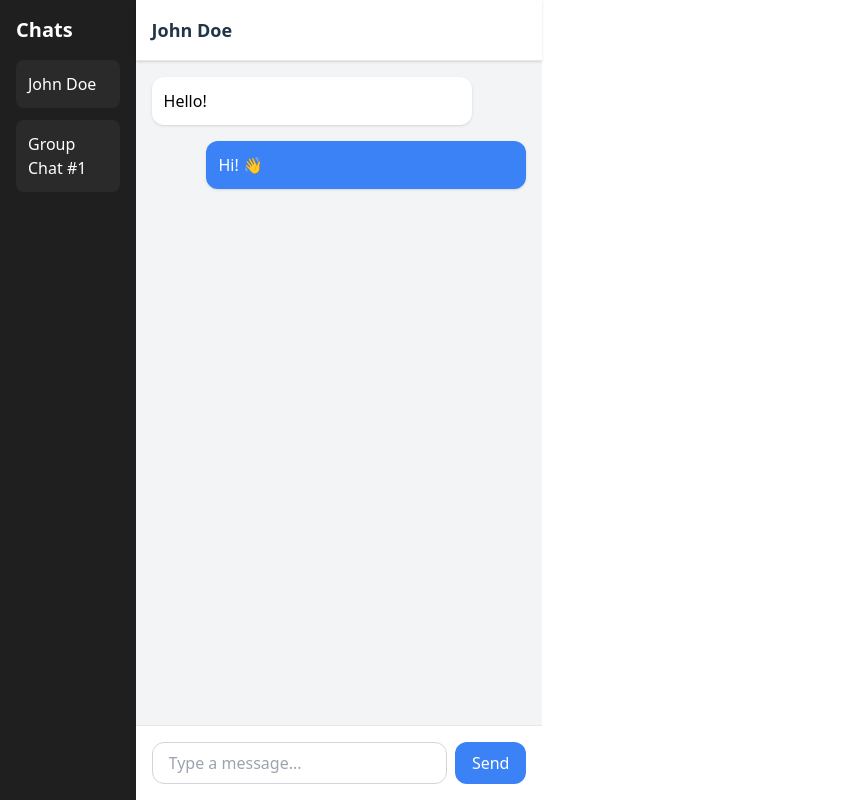
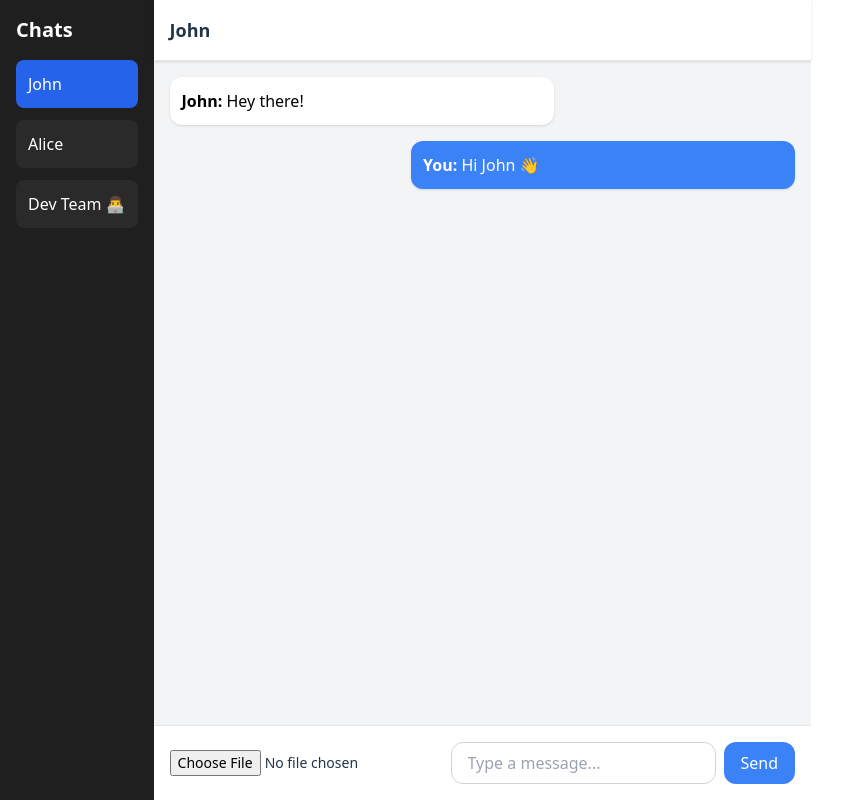
Before and after one commit to ahsan123-png/linkup-chat, a React (Vite) app: page / in a window 1280 px wide. Shown: the whole page, without its empty margins (0-858 px from the left). Built offline with nearby package versions, Linux system fonts and the light colour scheme.

Commit message:
feat: enhance chat application with Sidebar and ChatWindow components, enabling user selection and message handling

```diff
--- a/src/App.jsx
+++ b/src/App.jsx
@@ -1,16 +1,59 @@
-import { useState } from 'react'
+import { useState } from 'react';
 import Sidebar from './components/Sidebar';
 import ChatWindow from './components/ChatWindow';
 
 function App() {
+  const [selectedUser, setSelectedUser] = useState('John');
+
+  const [messages, setMessages] = useState({
+    John: [
+      { sender: 'John', text: 'Hey there!' },
+      { sender: 'You', text: 'Hi John 👋' },
+    ],
+    Alice: [
+      { sender: 'Alice', text: 'Hello!' },
+      { sender: 'You', text: 'Hi Alice!' },
+    ],
+    'Dev Team 👨‍💻': [
+      { sender: 'Alice', text: 'Hey everyone!' },
+      { sender: 'John', text: 'Good morning team' },
+      { sender: 'You', text: 'Hello 👋' },
+    ],
+  });
+
+  const [groupMembers, setGroupMembers] = useState({
+    'Dev Team 👨‍💻': ['You', 'Alice', 'John'],
+  });
+
+  const handleSend = (newMessage) => {
+    setMessages((prev) => ({
+      ...prev,
+      [selectedUser]: [...(prev[selectedUser] || []), newMessage],
+    }));
+  };
+
+  const chatList = Object.keys(messages);
+  const currentMessages = messages[selectedUser] || [];
+  const currentMembers = groupMembers[selectedUser] || [];
+
   return (
-    <>
-      <div className="flex h-screen">
-        <Sidebar />
-        <ChatWindow />
-      </div>
-    </>
-  )
+    <div className="flex h-screen">
+      <Sidebar
+        users={chatList}
+        selectedUser={selectedUser}
+        onSelectUser={setSelectedUser}
+      />
+
+      {selectedUser && (
+        <ChatWindow
+          user={selectedUser}
+          messages={currentMessages}
+          onSend={handleSend}
+          members={currentMembers}
+        />
+      )}
+    </div>
+  );
 }
 
-export default App
+export default App;
--- a/src/components/ChatWindow.jsx
+++ b/src/components/ChatWindow.jsx
@@ -1,52 +1,109 @@
 import React, { useState } from 'react';
 
-export default function ChatWindow() {
-  const [messages, setMessages] = useState([
-    { sender: 'John', text: 'Hello!' },
-    { sender: 'You', text: 'Hi! 👋' },
-  ]);
+// Props used: `user`, `messages`, `onSend`, `members`
+export default function ChatWindow({ user, messages = [], onSend, members = [] }) {
+  const [input, setInput] = useState('');
+  const [file, setFile] = useState(null);
+  const [previewUrl, setPreviewUrl] = useState('');
 
-  const [input, setInput] = useState('');
+  // 🔄 Handles file selection and generates preview URL
+  const handleFileChange = (e) => {
+    const selected = e.target.files[0];
+    if (!selected) return;
 
+    setFile(selected);
+    setPreviewUrl(URL.createObjectURL(selected));
+  };
+
+  // ✉️ Constructs the message object and calls the `onSend` prop
   const sendMessage = () => {
-    if (input.trim() === '') return;
+    if (input.trim() === '' && !file) return;
 
-    setMessages([...messages, { sender: 'You', text: input }]);
+    const message = {
+      sender: 'You',                // Static value for now
+      text: input.trim(),          // User input text
+      file: file ? previewUrl : null,  // Preview URL for image/video
+      fileType: file?.type || null,    // File MIME type (e.g., image/jpeg)
+    };
+
+    onSend(message); // 🔧 Prop function passed from parent, triggers message send logic
     setInput('');
+    setFile(null);
+    setPreviewUrl('');
   };
 
   return (
     <div className="flex flex-col flex-1 bg-gray-100">
-      {/* Header */}
+      {/* 👤 Header displaying the current user's name and group members */}
       <div className="bg-white shadow p-4 border-b">
-        <h3 className="font-semibold text-lg">John Doe</h3>
+        <div className="flex flex-col">
+          <h3 className="font-semibold text-lg">{user}</h3> {/* 🧠 `user` prop shown here */}
+          {members.length > 0 && (
+            <span className="text-sm text-gray-500">
+              Members: {members.join(', ')} {/* 👥 `members` prop used to list names */}
+            </span>
+          )}
+        </div>
       </div>
 
-      {/* Messages */}
+      {/* 💬 Message list displayed from the `messages` prop */}
       <div className="flex-1 p-4 overflow-y-auto space-y-4">
-        {messages.map((msg, index) => (
+        {messages.map((msg, index) => (   // 📦 `messages` prop iterated to render chat bubbles
           <div
             key={index}
-            className={`p-3 rounded-xl shadow max-w-xs ${
+            className={`p-3 rounded-xl shadow max-w-sm ${
               msg.sender === 'You'
                 ? 'bg-blue-500 text-white ml-auto'
                 : 'bg-white text-black'
             }`}
           >
-            {msg.text}
+            <p><strong>{msg.sender}:</strong> {msg.text}</p>
+            {msg.file && msg.fileType?.startsWith('image') && (
+              <img src={msg.file} alt="media" className="mt-2 rounded-lg max-h-48" />
+            )}
+            {msg.file && msg.fileType?.startsWith('video') && (
+              <video src={msg.file} controls className="mt-2 rounded-lg max-h-48" />
+            )}
           </div>
         ))}
       </div>
 
-      {/* Input */}
-      <div className="p-4 bg-white border-t flex items-center">
+      {/* 📝 Input section with file preview and message field */}
+      <div className="p-4 bg-white border-t flex flex-col gap-2">
+        {previewUrl && (
+          <div className="relative w-fit">
+            {file.type.startsWith('image') ? (
+              <img src={previewUrl} alt="preview" className="max-h-40 rounded-lg" />
+            ) : (
+              <video src={previewUrl} className="max-h-40 rounded-lg" controls />
+            )}
+            <button
+              className="absolute top-1 right-1 bg-red-500 text-white rounded-full px-2 text-xs"
+              onClick={() => {
+                setFile(null);
+                setPreviewUrl('');
+              }}
+            >
+              ✕
+            </button>
+          </div>
+        )}
+
+        {/* 🧾 Text and file inputs for message creation */}
+        <div className="flex items-center gap-2">
+          <input
+            type="file"
+            accept="image/*,video/*"
+            onChange={handleFileChange}
+            className="text-sm"
+          />
           <input
             type="text"
             placeholder="Type a message..."
-          className="flex-1 border border-gray-300 rounded-xl px-4 py-2 outline-none mr-2"
+            className="flex-1 border border-gray-300 rounded-xl px-4 py-2 outline-none"
             value={input}
             onChange={(e) => setInput(e.target.value)}
-          onKeyDown={(e) => e.key === 'Enter' && sendMessage()}
+            onKeyDown={(e) => e.key === 'Enter' && sendMessage()} // ⌨️ Enter sends message
           />
           <button
             onClick={sendMessage}
@@ -56,5 +113,6 @@ export default function ChatWindow() {
           </button>
         </div>
       </div>
+    </div>
   );
 }
--- a/src/components/Sidebar.jsx
+++ b/src/components/Sidebar.jsx
@@ -1,17 +1,24 @@
 import React from 'react';
 
-export default function Sidebar() {
+export default function Sidebar({ users, selectedUser, onSelectUser }) {
   return (
     <div className="w-1/4 bg-[#1f1f1f] text-white p-4">
       <h2 className="text-xl font-bold mb-4">Chats</h2>
 
       <div className="space-y-3">
-        <div className="p-3 bg-[#2a2a2a] rounded-lg hover:bg-[#3a3a3a] cursor-pointer">
-          John Doe
-        </div>
-        <div className="p-3 bg-[#2a2a2a] rounded-lg hover:bg-[#3a3a3a] cursor-pointer">
-          Group Chat #1
-        </div>
+        {users?.map((user) => (
+          <div
+            key={user}
+            className={`p-3 rounded-lg cursor-pointer ${
+              selectedUser === user
+                ? 'bg-blue-600'
+                : 'bg-[#2a2a2a] hover:bg-[#3a3a3a]'
+            }`}
+            onClick={() => onSelectUser(user)}
+          >
+            {user}
+          </div>
+        ))}
       </div>
     </div>
   );
```
Lines whose indentation alone changed are shown as unchanged.
